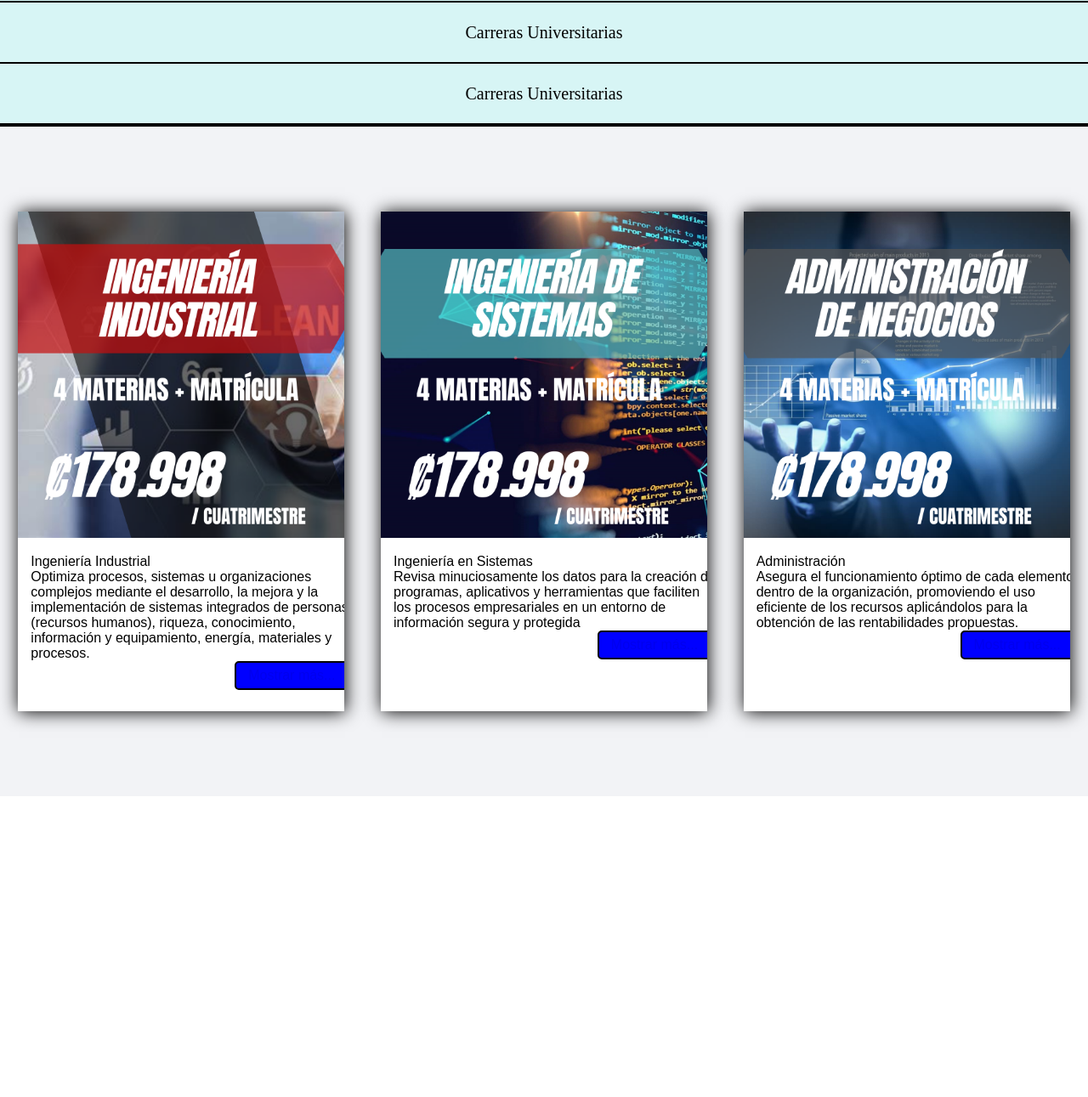
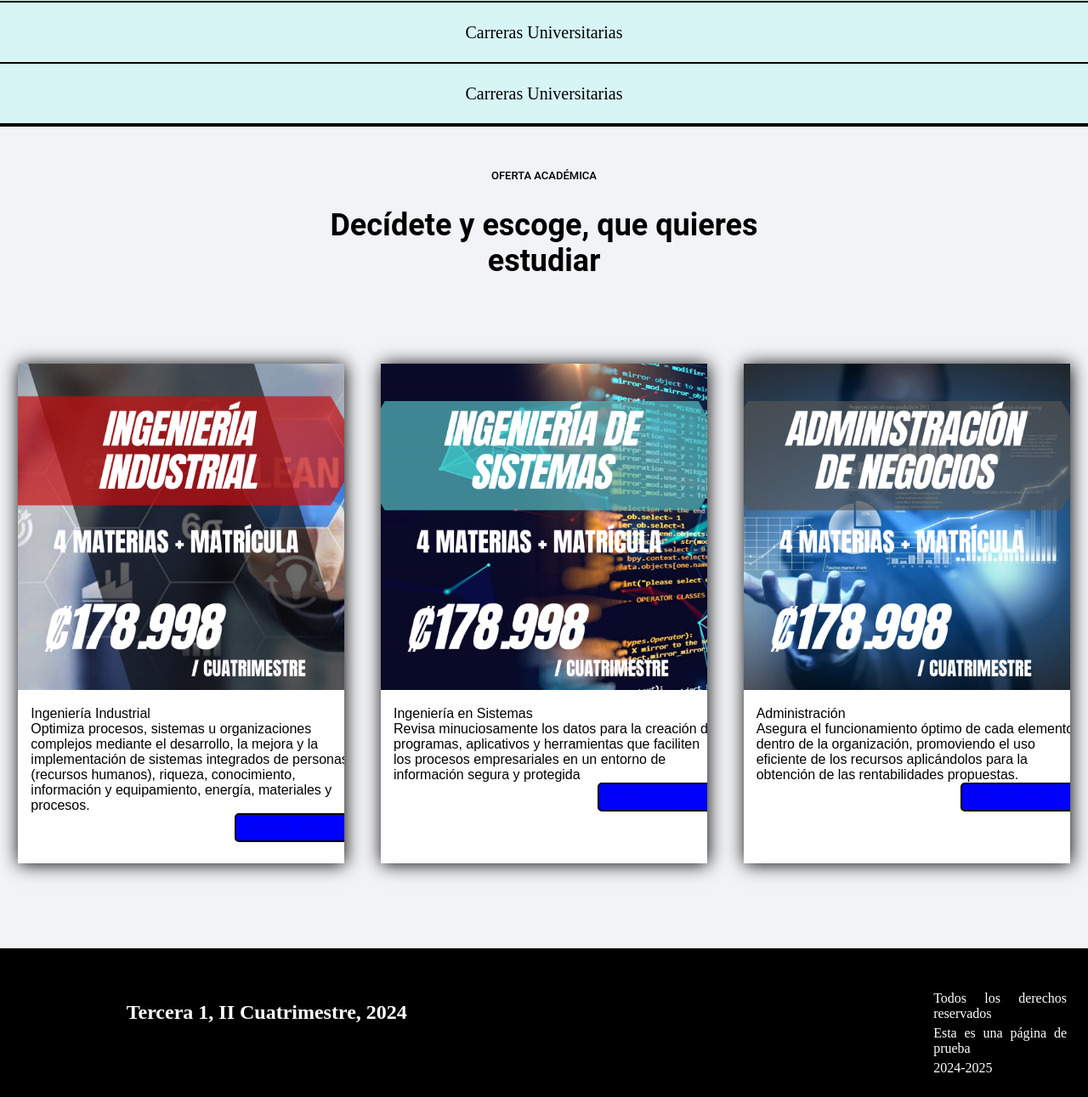
Before and after one commit to sugalde12/Tercera-1, a PHP site: page / in a window 1280 px wide. Shown: the part 1631-2922 px from the top of the page at 85% size. Before the commit the page ends 2568 px from the top, so only its background shows below. Run offline with PHP 8.4, Linux system fonts and the light colour scheme.

Commit message:
Ultima clase

```diff
--- a/Styles/main.css
+++ b/Styles/main.css
@@ -151,6 +151,37 @@ body {
     padding: 10px 0;
 }
 
+.mid-info {
+    width: 100%;
+    height: auto;
+    background-color: #f2f3f6;
+    display: flex;
+    flex-direction: column;
+    align-items: center;
+    justify-content: center;
+    padding-top: 50px;
+}
+
+.mid-info-title {
+    font-size: 13px;
+    font-weight: 500;
+    text-transform: uppercase;
+    padding-bottom: 30px;
+    font-family: "Roboto", sans-serif;
+}
+
+.mid-info-desc {
+    display: flex;
+    flex-direction: column;
+    align-items: center;
+    justify-content: center;
+    width: 600px;
+    font-size: 36px;
+    font-weight: 700;
+    font-family: "Roboto", sans-serif;
+    text-align: center;
+}
+
 .card-list {
     background-color: #f2f3f6;
     display: flex;
@@ -231,6 +262,46 @@ body {
     transform: scale(1.05) translateY(-2px) translateX(-2px);
 }
 
+footer {
+    background: black;
+    color: white;
+    width: 100%;
+    height: 150px;
+    display: flex;
+    flex-direction: row;
+    padding-bottom: 25px;
+}
+
+.footer-izquierda {
+    width: 50%;
+    height: 100%;
+    display: flex;
+    flex-direction: row;
+    align-items: center;
+    justify-content: center;
+}
+
+.footer-derecha {
+    width: 50%;
+    height: 150px;
+    display: flex;
+    flex-direction: column;
+    align-items: flex-end;
+    justify-content: flex-end;
+    padding-right: 25px;
+}
+
+.footer-derecha p {
+    width: 25%;
+    padding-top: 5px;
+    text-align: justify;
+}
+
+.ing-ind {
+    width: 100%;
+    height: 1000px;
+}
+
 @media (max-width: 500px) {
     .card-list {
         justify-content: column;
@@ -238,6 +309,28 @@ body {
 
     .card-item {
         width: 80%;
+    }
+
+    footer {
+        flex-direction: column;
+        height: 270px;
+    }
+
+    .footer-izquierda {
+        width: 100%;
+        font-size: 30px;
+    }
+
+    .footer-derecha {
+        width: 100%;
+        align-items: center;
+        justify-content: center;
+        font-size: 20px;
+    }
+
+    .footer-derecha p {
+        padding-top: 5px;
+        text-align: center;
     }
 
 }
--- a/index.php
+++ b/index.php
@@ -1,18 +1,23 @@
-<?php require_once "./parte_superior.php"?>
+<?php require_once "./parte_superior.php" ?>
 
 <div class="titulo">
-<p>Estudiar una carrera universitaria es un privilegio de pocos, ¿qué estás esperando?</p>
+    <p>Estudiar una carrera universitaria es un privilegio de pocos, ¿qué estás esperando?</p>
 </div>
 
 <body>
     <div class="main-img">
-    <img src="./images/clases.png" alt="">
+        <img src="./images/clases.png" alt="">
     </div>
     <div class="main-accordion-container">
     </div>
+    <div class="mid-info">
+        <p class="mid-info-title">Oferta Académica</p>
+        <p class="mid-info-desc">Decídete y escoge, que quieres estudiar</p>
+    </div>
     <div class="card-list">
+
     </div>
 
 </body>
 
-<?php require_once "./parte_inferior.php"?>
+<?php require_once "./parte_inferior.php" ?>
--- /dev/null
+++ b/ingenieria-industrial.php
@@ -0,0 +1,2 @@
+<?php require_once "./parte_superior.php" ?>
+<?php require_once "./parte_inferior.php" ?>
--- a/parte_inferior.php
+++ b/parte_inferior.php
@@ -1,3 +1,20 @@
+<footer>
+    <div class="footer-izquierda">
+        <h2>Tercera 1, II Cuatrimestre, 2024</h2>
+
+    </div>
+
+    <div class="footer-derecha">
+        <p>Todos los derechos reservados</p>
+        <p>Esta es una página de prueba</p>
+        <p>2024-2025</p>
+    </div>
+</footer>
+
+
+
+
+
 <script src="./script/hamburguer-icon.js"></script>
 <script src="./script/accordion.js"></script>
 <script src="./script/cards.js"></script>
```
Also changed, not shown: 1 other file.
